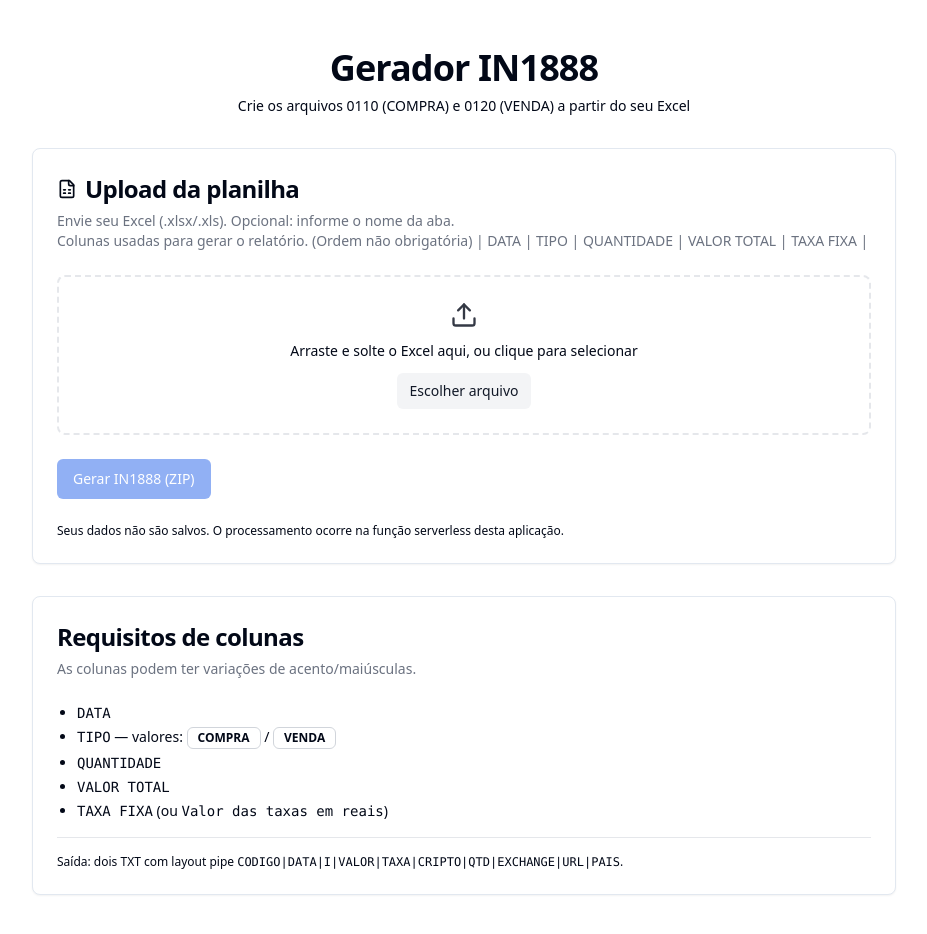
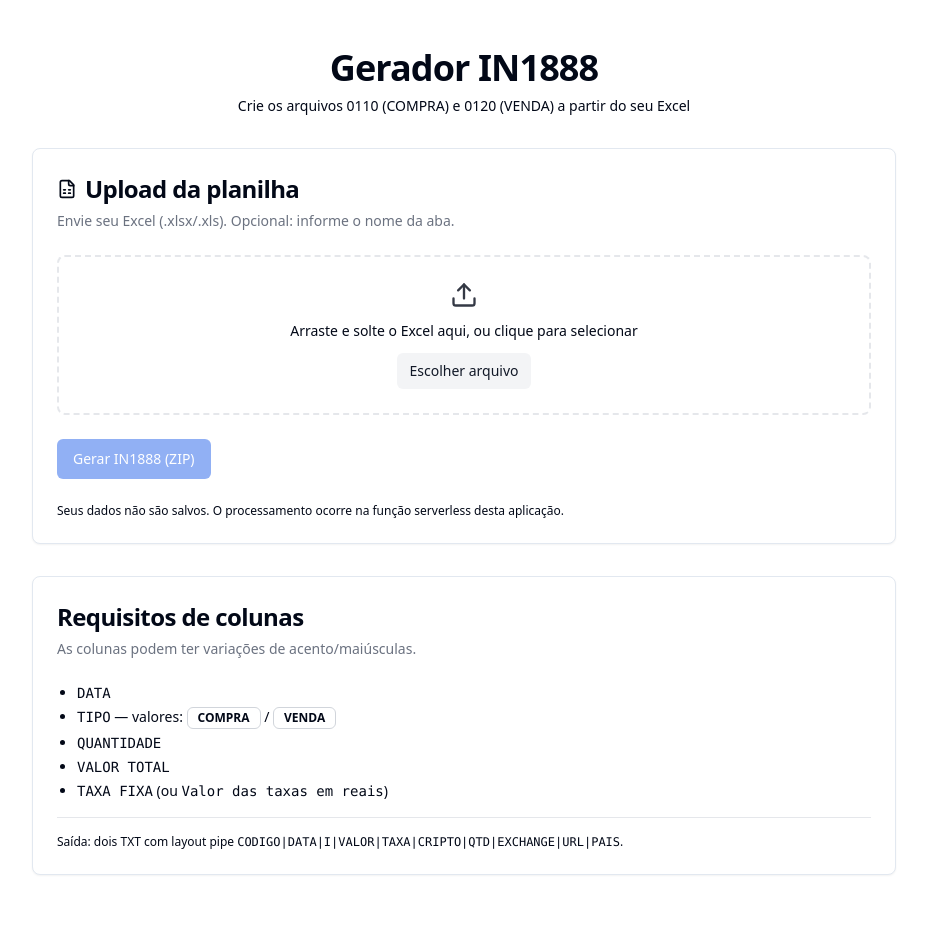
Before and after one commit to SeralooC/IN1888, a Next.js app: page / in a window 1280 px wide. Shown: the top 934 px of the page, without its empty margins (176-1103 px from the left). Built offline with nearby package versions, Linux system fonts and the light colour scheme.

Commit message:
rollback

```diff
--- a/app/page.jsx
+++ b/app/page.jsx
@@ -117,9 +117,6 @@ export default function Home() {
           </CardTitle>
           <CardDescription>
             Envie seu Excel (.xlsx/.xls). Opcional: informe o nome da aba.
-            <br />
-            Colunas usadas para gerar o relatório. (Ordem não obrigatória)
-            | DATA | TIPO | QUANTIDADE | VALOR TOTAL | TAXA FIXA |
           </CardDescription>
         </CardHeader>
 
```
